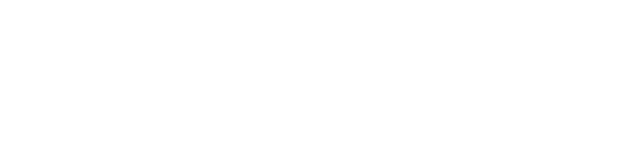
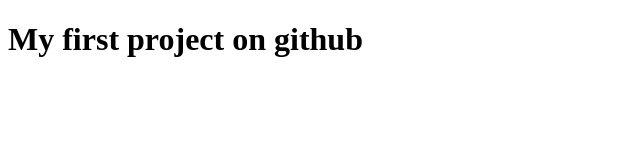
Before and after one commit to wycktor/first-project, a plain HTML site: page index.html in a window 1280 px wide. Shown: the whole page, without its empty margins (0-640 px from the left). Drawn offline with Linux system fonts and the light colour scheme.

Commit message:
Add h1 in index

```diff
--- a/index.html
+++ b/index.html
@@ -7,6 +7,6 @@
   <title>Document</title>
 </head>
 <body>
-
+  <h1>My first project on github</h1>
 </body>
 </html>
```
